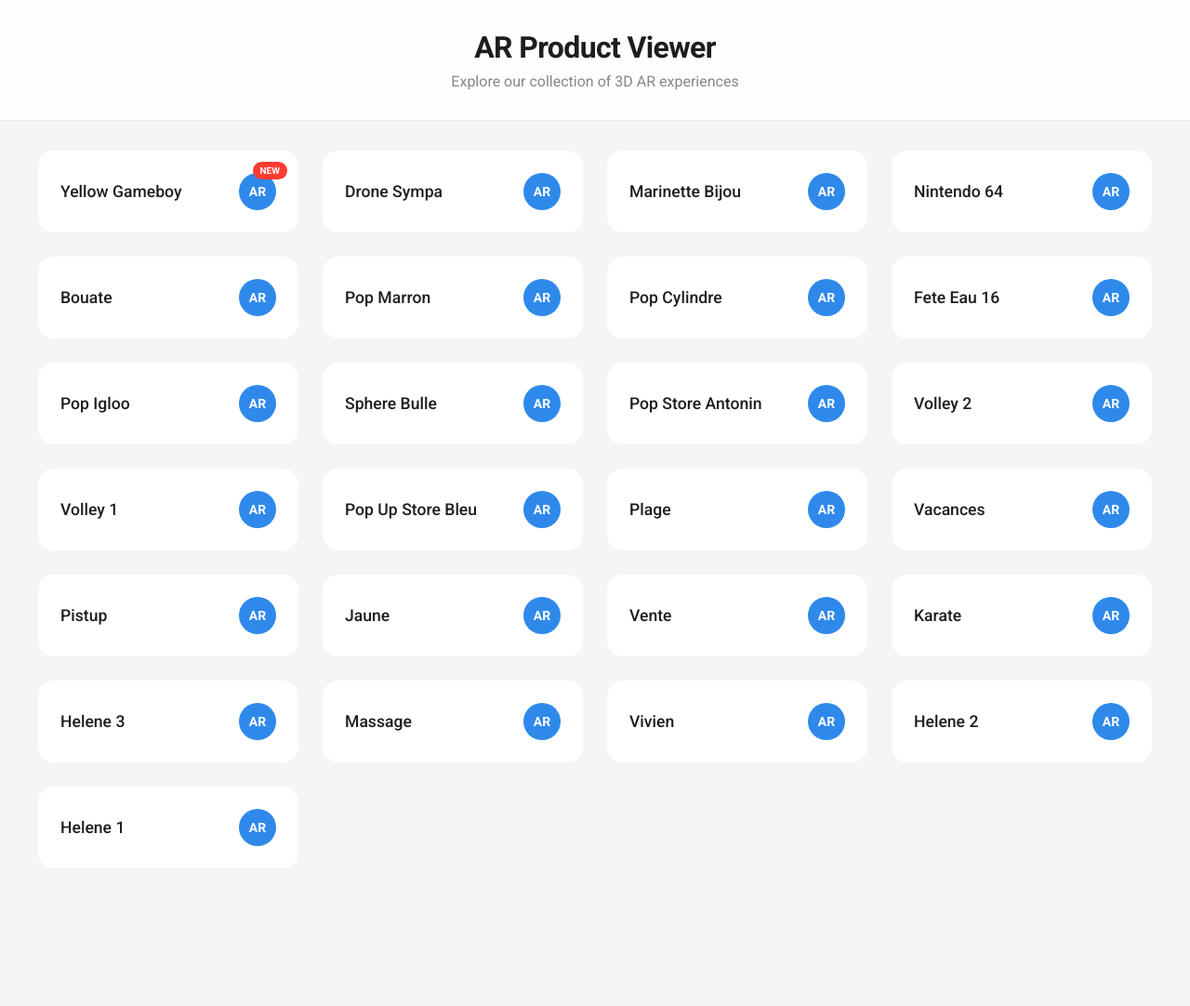
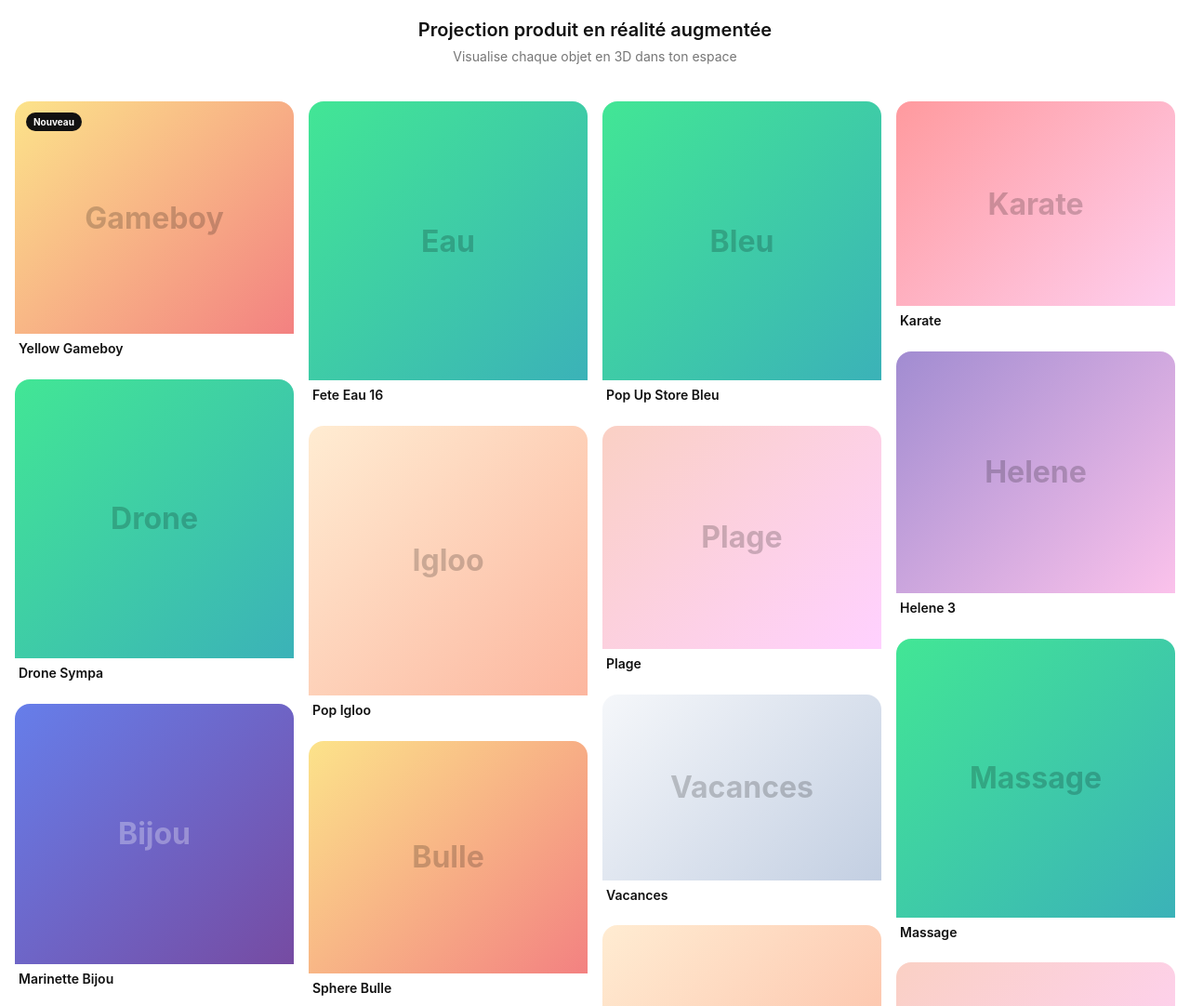
Before and after one commit to SouPollet/AR-Product-Viewer, a plain HTML site: page index.html in a window 1280 px wide. Shown: the top 1082 px of the page at 93% size. Before the commit the page ends 975 px from the top, so only its background shows below. Drawn offline with Linux system fonts and the light colour scheme.

Commit message:
Pinterest ?

```diff
--- a/index.html
+++ b/index.html
@@ -5,131 +5,185 @@
     <meta charset="UTF-8">
     <meta name="viewport" content="width=device-width, initial-scale=1.0">
     <title>AR Product Viewer Collection</title>
-    <link href="https://fonts.googleapis.com/css2?family=Roboto:wght@300;400;500;700&display=swap" rel="stylesheet">
+    <link href="https://fonts.googleapis.com/css2?family=Roboto:wght@400;500;700&display=swap" rel="stylesheet">
     <style>
         :root {
-            --primary-color: rgb(46, 137, 235);
-            --bg-color: #f5f5f7;
+            --primary-color: #E60023;
+            /* Pinterest Red-ish or keep blue? Let's stick to a neutral primary or the blue but softer */
+            --bg-color: #ffffff;
             --card-bg: #ffffff;
-            --text-color: #1d1d1f;
-            --secondary-text: #86868b;
+            --text-color: #111111;
+            --secondary-text: #767676;
+            --hover-overlay: rgba(0, 0, 0, 0.05);
         }
 
         body {
             margin: 0;
             padding: 0;
-            font-family: 'Roboto', sans-serif;
+            font-family: -apple-system, BlinkMacSystemFont, "Segoe UI", Roboto, Oxygen-Sans, Ubuntu, Cantarell, "Fira Sans", "Droid Sans", "Helvetica Neue", Helvetica, "ヒラギノ角ゴ Pro W3", "Hiragino Kaku Gothic Pro", メイリオ, Meiryo, "ＭＳ Ｐゴシック", Arial, sans-serif, "Apple Color Emoji", "Segoe UI Emoji", "Segoe UI Symbol";
             background-color: var(--bg-color);
             color: var(--text-color);
-            min-height: 100vh;
         }
 
         header {
-            background-color: var(--card-bg);
-            padding: 2rem 1rem;
+            padding: 20px 16px;
             text-align: center;
-            box-shadow: 0 1px 0 rgba(0, 0, 0, 0.05);
-            margin-bottom: 2rem;
+            margin-bottom: 20px;
             position: sticky;
             top: 0;
-            z-index: 100;
-            backdrop-filter: blur(20px);
-            background-color: rgba(255, 255, 255, 0.8);
+            z-index: 1000;
+            background-color: rgba(255, 255, 255, 0.95);
         }
 
         h1 {
             margin: 0;
-            font-weight: 700;
-            font-size: 2rem;
-            letter-spacing: -0.02em;
+            font-weight: 600;
+            font-size: 20px;
+            color: var(--text-color);
         }
 
         .subtitle {
-            margin-top: 0.5rem;
+            margin-top: 8px;
             color: var(--secondary-text);
-            font-size: 1rem;
+            font-size: 14px;
         }
 
         .container {
-            max-width: 1200px;
+            max-width: 1400px;
+            /* Wider for masonry */
             margin: 0 auto;
-            padding: 0 20px 40px;
+            padding: 0 16px;
         }
 
-        .grid {
-            display: grid;
-            grid-template-columns: repeat(auto-fill, minmax(280px, 1fr));
-            gap: 24px;
+        /* Masonry Layout using Columns */
+        .masonry-grid {
+            column-count: 4;
+            column-gap: 16px;
+        }
+
+        @media (max-width: 1200px) {
+            .masonry-grid {
+                column-count: 3;
+            }
+        }
+
+        @media (max-width: 900px) {
+            .masonry-grid {
+                column-count: 2;
+            }
+        }
+
+        @media (max-width: 600px) {
+            .masonry-grid {
+                column-count: 1;
+                /* Or 2 on mobile if cards are small, but 1 is safer for titles */
+            }
         }
 
         .card {
-            background: var(--card-bg);
-            border-radius: 18px;
+            break-inside: avoid;
+            margin-bottom: 16px;
+            border-radius: 16px;
             overflow: hidden;
+            position: relative;
+            cursor: pointer;
             text-decoration: none;
             color: inherit;
-            transition: all 0.3s cubic-bezier(0.4, 0, 0.2, 1);
-            border: 1px solid rgba(0, 0, 0, 0.04);
-            display: flex;
-            flex-direction: column;
-            position: relative;
+            display: block;
+            transform: translateZ(0);
+            /* Fix for column rendering glitches */
+            transition: transform 0.2s ease;
         }
 
         .card:hover {
-            transform: translateY(-4px);
-            box-shadow: 0 12px 32px rgba(0, 0, 0, 0.08);
+            filter: brightness(0.95);
+        }
+
+        .card-visual {
+            width: 100%;
+            min-height: 200px;
+            background-color: #efefef;
+            position: relative;
+            display: flex;
+            align-items: center;
+            justify-content: center;
+            font-weight: bold;
+            color: rgba(0, 0, 0, 0.2);
+            font-size: 2em;
+        }
+
+        /* Gradients for placeholders since we have no images */
+        .g-1 {
+            background: linear-gradient(135deg, #fce38a, #f38181);
+            height: 250px;
+        }
+
+        .g-2 {
+            background: linear-gradient(135deg, #42e695, #3bb2b8);
+            height: 300px;
+        }
+
+        .g-3 {
+            background: linear-gradient(135deg, #f5f7fa, #c3cfe2);
+            height: 200px;
+        }
+
+        .g-4 {
+            background: linear-gradient(135deg, #667eea, #764ba2);
+            color: rgba(255, 255, 255, 0.3);
+            height: 280px;
+        }
+
+        .g-5 {
+            background: linear-gradient(135deg, #ff9a9e, #fecfef);
+            height: 220px;
+        }
+
+        .g-6 {
+            background: linear-gradient(135deg, #a18cd1, #fbc2eb);
+            height: 260px;
+        }
+
+        .g-7 {
+            background: linear-gradient(135deg, #fad0c4, #ffd1ff);
+            height: 240px;
+        }
+
+        .g-8 {
+            background: linear-gradient(135deg, #ffecd2, #fcb69f);
+            height: 290px;
         }
 
         .card-content {
-            padding: 24px;
-            flex-grow: 1;
-            display: flex;
-            align-items: center;
-            justify-content: space-between;
+            padding: 8px 4px;
         }
 
         .card-title {
-            font-weight: 500;
-            font-size: 1.1rem;
-            margin: 0;
+            font-weight: 600;
+            font-size: 14px;
+            line-height: 1.2;
+            color: #111;
         }
 
-        .card-icon {
-            width: 40px;
-            height: 40px;
-            background-color: var(--primary-color);
-            border-radius: 50%;
+        .card-meta {
+            font-size: 12px;
+            color: #767676;
             display: flex;
             align-items: center;
-            justify-content: center;
-            color: white;
-            font-weight: bold;
-            font-size: 14px;
-            margin-left: 16px;
-            flex-shrink: 0;
+            margin-top: 4px;
         }
 
         .badge {
+            background-color: #111;
+            color: #fff;
+            font-size: 10px;
+            padding: 4px 8px;
+            border-radius: 12px;
             position: absolute;
             top: 12px;
-            right: 12px;
-            background-color: #ff3b30;
-            color: white;
-            font-size: 10px;
+            left: 12px;
             font-weight: bold;
-            padding: 4px 8px;
-            border-radius: 12px;
-            text-transform: uppercase;
-        }
-
-        @media (max-width: 600px) {
-            .grid {
-                grid-template-columns: 1fr;
-            }
-
-            h1 {
-                font-size: 1.5rem;
-            }
+            z-index: 10;
         }
     </style>
 </head>
@@ -137,186 +191,186 @@
 <body>
 
     <header>
-        <h1>AR Product Viewer</h1>
-        <div class="subtitle">Explore our collection of 3D AR experiences</div>
+        <h1>Projection produit en réalité augmentée</h1>
+        <div class="subtitle">Visualise chaque objet en 3D dans ton espace</div>
     </header>
 
     <div class="container">
-        <div class="grid">
-            <!-- Latest Added -->
+        <div class="masonry-grid">
+
             <a href="YellowGameboy.html" class="card">
-                <span class="badge">New</span>
+                <span class="badge">Nouveau</span>
+                <div class="card-visual g-1">Gameboy</div>
                 <div class="card-content">
-                    <span class="card-title">Yellow Gameboy</span>
-                    <div class="card-icon">AR</div>
+                    <div class="card-title">Yellow Gameboy</div>
                 </div>
             </a>
 
             <a href="DroneSympa.html" class="card">
+                <div class="card-visual g-2">Drone</div>
                 <div class="card-content">
-                    <span class="card-title">Drone Sympa</span>
-                    <div class="card-icon">AR</div>
+                    <div class="card-title">Drone Sympa</div>
                 </div>
             </a>
 
             <a href="MarinetteBijou.html" class="card">
+                <div class="card-visual g-4">Bijou</div>
                 <div class="card-content">
-                    <span class="card-title">Marinette Bijou</span>
-                    <div class="card-icon">AR</div>
+                    <div class="card-title">Marinette Bijou</div>
                 </div>
             </a>
 
             <a href="N64.html" class="card">
+                <div class="card-visual g-5">N64</div>
                 <div class="card-content">
-                    <span class="card-title">Nintendo 64</span>
-                    <div class="card-icon">AR</div>
+                    <div class="card-title">Nintendo 64</div>
                 </div>
             </a>
 
             <a href="Bouate.html" class="card">
+                <div class="card-visual g-3">Boîte</div>
                 <div class="card-content">
-                    <span class="card-title">Bouate</span>
-                    <div class="card-icon">AR</div>
+                    <div class="card-title">Bouate</div>
                 </div>
             </a>
 
             <a href="PopMarron.html" class="card">
+                <div class="card-visual g-6">Pop</div>
                 <div class="card-content">
-                    <span class="card-title">Pop Marron</span>
-                    <div class="card-icon">AR</div>
+                    <div class="card-title">Pop Marron</div>
                 </div>
             </a>
 
             <a href="PopCylindre.html" class="card">
+                <div class="card-visual g-7">Cylindre</div>
                 <div class="card-content">
-                    <span class="card-title">Pop Cylindre</span>
-                    <div class="card-icon">AR</div>
+                    <div class="card-title">Pop Cylindre</div>
                 </div>
             </a>
 
             <a href="FeteEau16.html" class="card">
+                <div class="card-visual g-2">Eau</div>
                 <div class="card-content">
-                    <span class="card-title">Fete Eau 16</span>
-                    <div class="card-icon">AR</div>
+                    <div class="card-title">Fete Eau 16</div>
                 </div>
             </a>
 
             <a href="PopIgloo.html" class="card">
+                <div class="card-visual g-8">Igloo</div>
                 <div class="card-content">
-                    <span class="card-title">Pop Igloo</span>
-                    <div class="card-icon">AR</div>
+                    <div class="card-title">Pop Igloo</div>
                 </div>
             </a>
 
             <a href="SphereBulle.html" class="card">
+                <div class="card-visual g-1">Bulle</div>
                 <div class="card-content">
-                    <span class="card-title">Sphere Bulle</span>
-                    <div class="card-icon">AR</div>
+                    <div class="card-title">Sphere Bulle</div>
                 </div>
             </a>
 
             <a href="PopStoreAntonin.html" class="card">
+                <div class="card-visual g-4">Store</div>
                 <div class="card-content">
-                    <span class="card-title">Pop Store Antonin</span>
-                    <div class="card-icon">AR</div>
+                    <div class="card-title">Pop Store Antonin</div>
                 </div>
             </a>
 
             <a href="Volley2.html" class="card">
+                <div class="card-visual g-5">Volley</div>
                 <div class="card-content">
-                    <span class="card-title">Volley 2</span>
-                    <div class="card-icon">AR</div>
+                    <div class="card-title">Volley 2</div>
                 </div>
             </a>
 
             <a href="Volley1.html" class="card">
+                <div class="card-visual g-6">Volley</div>
                 <div class="card-content">
-                    <span class="card-title">Volley 1</span>
-                    <div class="card-icon">AR</div>
+                    <div class="card-title">Volley 1</div>
                 </div>
             </a>
 
             <a href="PopUpStoreBleu.html" class="card">
+                <div class="card-visual g-2">Bleu</div>
                 <div class="card-content">
-                    <span class="card-title">Pop Up Store Bleu</span>
-                    <div class="card-icon">AR</div>
+                    <div class="card-title">Pop Up Store Bleu</div>
                 </div>
             </a>
 
             <a href="Plage.html" class="card">
+                <div class="card-visual g-7">Plage</div>
                 <div class="card-content">
-                    <span class="card-title">Plage</span>
-                    <div class="card-icon">AR</div>
+                    <div class="card-title">Plage</div>
                 </div>
             </a>
 
             <a href="Vacances.html" class="card">
+                <div class="card-visual g-3">Vacances</div>
                 <div class="card-content">
-                    <span class="card-title">Vacances</span>
-                    <div class="card-icon">AR</div>
+                    <div class="card-title">Vacances</div>
                 </div>
             </a>
 
             <a href="Pistup.html" class="card">
+                <div class="card-visual g-8">Piste</div>
                 <div class="card-content">
-                    <span class="card-title">Pistup</span>
-                    <div class="card-icon">AR</div>
+                    <div class="card-title">Pistup</div>
                 </div>
             </a>
 
             <a href="Jaune.html" class="card">
+                <div class="card-visual g-1">Jaune</div>
                 <div class="card-content">
-                    <span class="card-title">Jaune</span>
-                    <div class="card-icon">AR</div>
+                    <div class="card-title">Jaune</div>
                 </div>
             </a>
 
             <a href="Vente.html" class="card">
+                <div class="card-visual g-4">Vente</div>
                 <div class="card-content">
-                    <span class="card-title">Vente</span>
-                    <div class="card-icon">AR</div>
+                    <div class="card-title">Vente</div>
                 </div>
             </a>
 
             <a href="Karate.html" class="card">
+                <div class="card-visual g-5">Karate</div>
                 <div class="card-content">
-                    <span class="card-title">Karate</span>
-                    <div class="card-icon">AR</div>
+                    <div class="card-title">Karate</div>
                 </div>
             </a>
 
             <a href="Helene3.html" class="card">
+                <div class="card-visual g-6">Helene</div>
                 <div class="card-content">
-                    <span class="card-title">Helene 3</span>
-                    <div class="card-icon">AR</div>
+                    <div class="card-title">Helene 3</div>
                 </div>
             </a>
 
             <a href="Massage.html" class="card">
+                <div class="card-visual g-2">Massage</div>
                 <div class="card-content">
-                    <span class="card-title">Massage</span>
-                    <div class="card-icon">AR</div>
+                    <div class="card-title">Massage</div>
                 </div>
             </a>
 
             <a href="Vivien.html" class="card">
+                <div class="card-visual g-7">Vivien</div>
                 <div class="card-content">
-                    <span class="card-title">Vivien</span>
-                    <div class="card-icon">AR</div>
+                    <div class="card-title">Vivien</div>
                 </div>
             </a>
 
             <a href="Helene2.html" class="card">
+                <div class="card-visual g-3">Helene</div>
                 <div class="card-content">
-                    <span class="card-title">Helene 2</span>
-                    <div class="card-icon">AR</div>
+                    <div class="card-title">Helene 2</div>
                 </div>
             </a>
 
             <a href="Helene1.html" class="card">
+                <div class="card-visual g-8">Helene</div>
                 <div class="card-content">
-                    <span class="card-title">Helene 1</span>
-                    <div class="card-icon">AR</div>
+                    <div class="card-title">Helene 1</div>
                 </div>
             </a>
 
```
